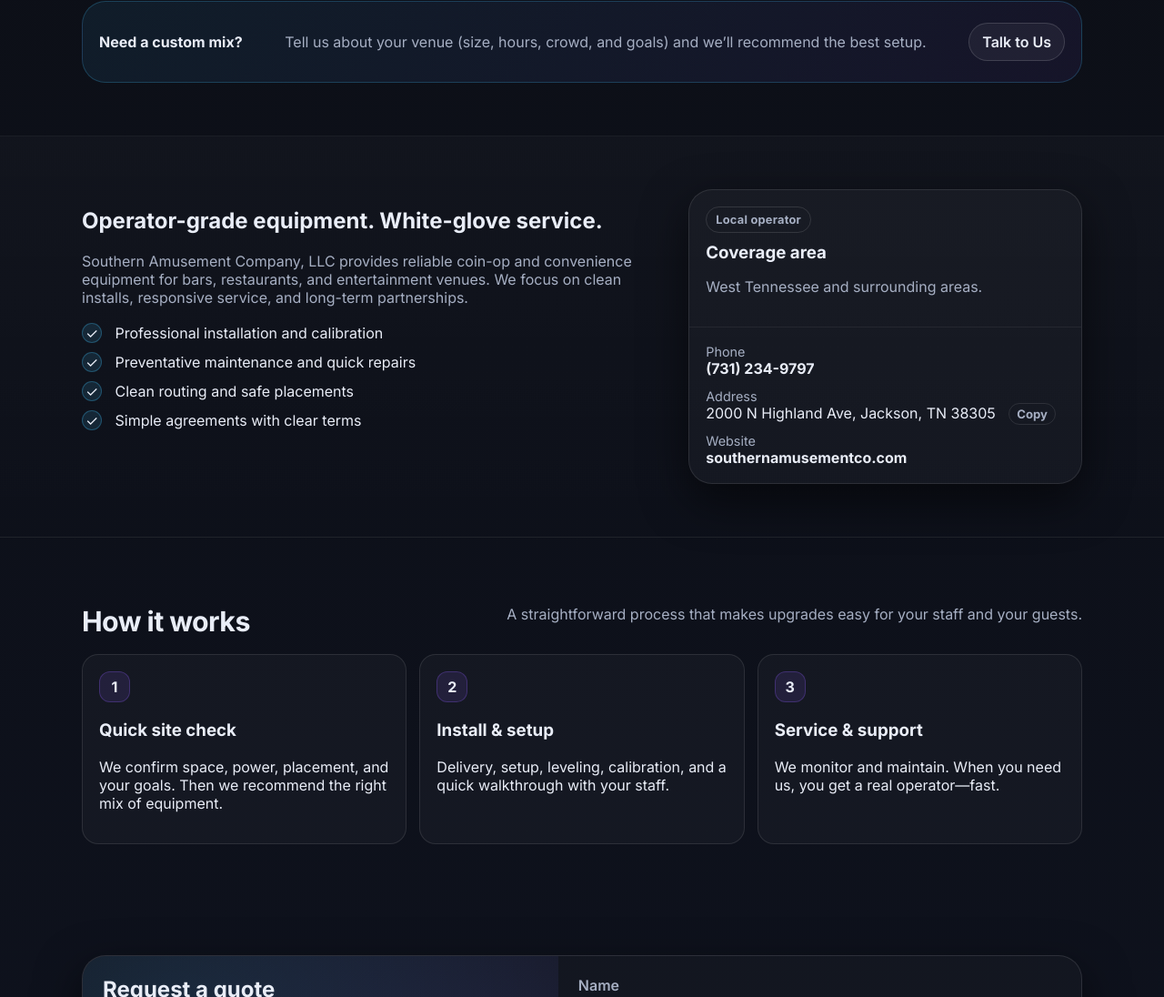
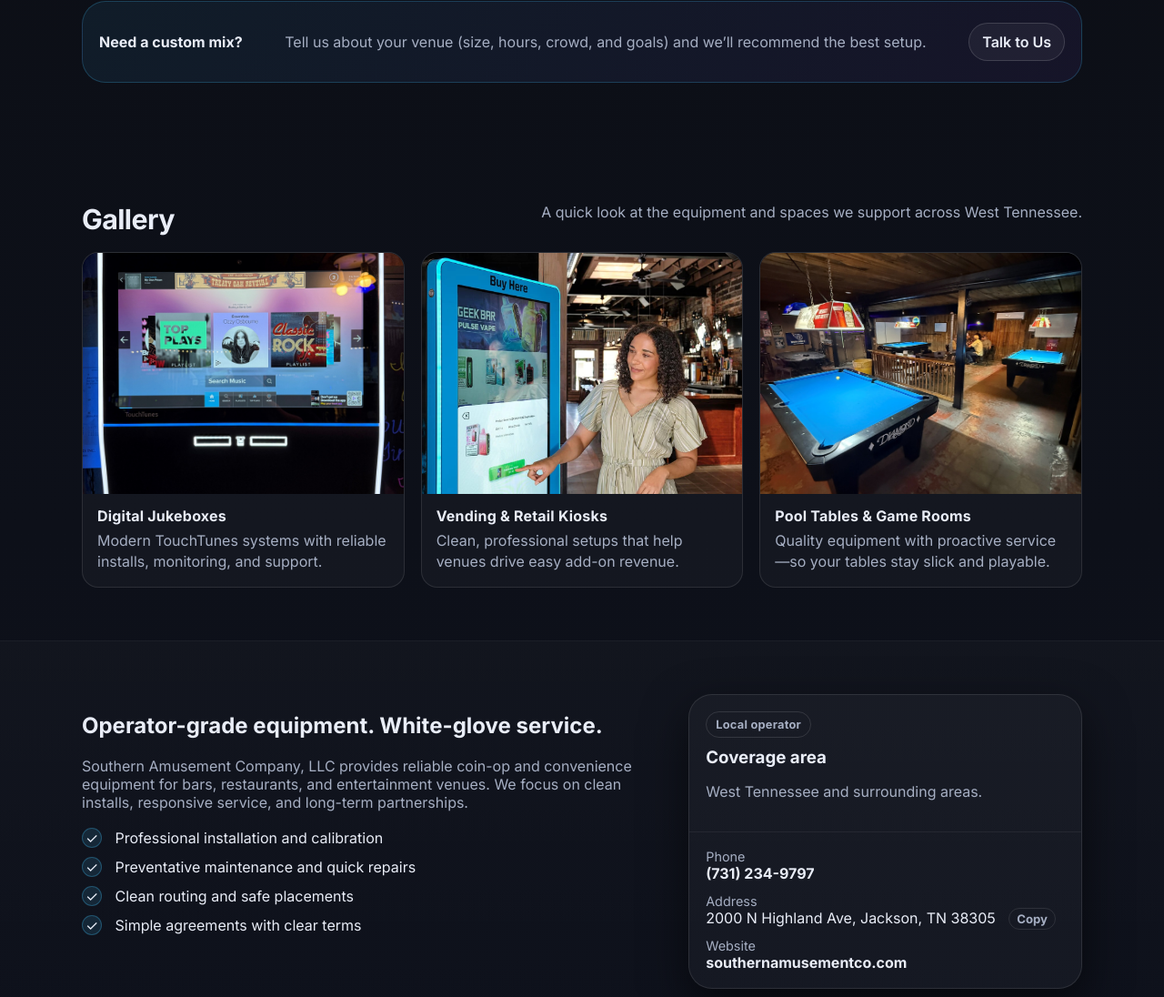
Before and after one commit to 1pocket/1pocket.github.io, a plain HTML site: page index.html in a window 1280 px wide. Shown: the part 1223-2319 px from the top of the page at 91% size. Drawn offline with Linux system fonts and the light colour scheme.

Commit message:
V4UPDATE

```diff
--- a/assets/css/style.css
+++ b/assets/css/style.css
@@ -436,10 +436,13 @@ input:focus, textarea:focus{
   justify-content:space-between;
 }
 .footer-logo{
-  width: 180px;
-  border-radius: 14px;
-  border: 1px solid rgba(255,255,255,.06);
-  opacity: .92;
+  height: 56px;
+  width: auto;
+  max-width: 240px;
+  border-radius: 0;
+  border: 0;
+  opacity: .95;
+  filter: drop-shadow(0 10px 18px rgba(0,0,0,.45));
 }
 .footer-right{
   display:flex;
@@ -533,3 +536,48 @@ input:focus, textarea:focus{
   .form-row{ grid-template-columns: 1fr; }
   .footer-inner{ flex-direction:column; align-items:flex-start; }
 }
+
+
+/* Gallery */
+.gallery-grid{
+  display:grid;
+  grid-template-columns: repeat(3, minmax(0,1fr));
+  gap: 18px;
+}
+.media-card{
+  margin:0;
+  border: 1px solid var(--border);
+  border-radius: var(--radius);
+  overflow:hidden;
+  background: rgba(255,255,255,.03);
+  transition: transform .12s ease, border-color .12s ease;
+}
+.media-card:hover{
+  transform: translateY(-2px);
+  border-color: rgba(255,255,255,.22);
+}
+.media-card-img{
+  aspect-ratio: 4 / 3;
+  background: rgba(0,0,0,.25);
+}
+.media-card-img img{
+  width:100%;
+  height:100%;
+  object-fit: cover;
+  display:block;
+}
+.media-card-cap{
+  padding: 14px 16px 16px;
+}
+.media-card-title{
+  font-weight: 800;
+  letter-spacing: .2px;
+}
+.media-card-text{
+  margin-top: 6px;
+  line-height:1.45;
+}
+@media (max-width: 900px){
+  .gallery-grid{ grid-template-columns: 1fr; }
+  .media-card-img{ aspect-ratio: 16 / 10; }
+}
--- a/index.html
+++ b/index.html
@@ -38,6 +38,7 @@
 
         <div class="nav-links" id="navLinks">
           <a href="#services">Services</a>
+          <a href="#gallery">Gallery</a>
           <a href="#about">About</a>
           <a href="#process">Process</a>
           <a href="#contact">Contact</a>
@@ -135,7 +136,49 @@
       </div>
     </section>
 
-    <section class="section section-alt" id="about">
+
+  <section id="gallery" class="section">
+    <div class="container">
+      <div class="section-head">
+        <h2>Gallery</h2>
+        <p class="muted">A quick look at the equipment and spaces we support across West Tennessee.</p>
+      </div>
+
+      <div class="gallery-grid">
+        <figure class="media-card">
+          <div class="media-card-img">
+            <img src="/jukebox.jpg" alt="TouchTunes digital jukebox" loading="lazy" />
+          </div>
+          <figcaption class="media-card-cap">
+            <div class="media-card-title">Digital Jukeboxes</div>
+            <div class="media-card-text muted">Modern TouchTunes systems with reliable installs, monitoring, and support.</div>
+          </figcaption>
+        </figure>
+
+        <figure class="media-card">
+          <div class="media-card-img">
+            <img src="/vape.jpg" alt="Vending kiosk inside a venue" loading="lazy" />
+          </div>
+          <figcaption class="media-card-cap">
+            <div class="media-card-title">Vending & Retail Kiosks</div>
+            <div class="media-card-text muted">Clean, professional setups that help venues drive easy add-on revenue.</div>
+          </figcaption>
+        </figure>
+
+        <figure class="media-card">
+          <div class="media-card-img">
+            <img src="/tables.jpg" alt="Pool tables inside a bar" loading="lazy" />
+          </div>
+          <figcaption class="media-card-cap">
+            <div class="media-card-title">Pool Tables & Game Rooms</div>
+            <div class="media-card-text muted">Quality equipment with proactive service—so your tables stay slick and playable.</div>
+          </figcaption>
+        </figure>
+      </div>
+    </div>
+  </section>
+
+<section class="section section-alt" id="about">
       <div class="container">
         <div class="split">
           <div>
@@ -275,12 +318,14 @@
   <footer class="footer">
     <div class="container footer-inner">
       <div class="footer-left">
-        <img class="footer-logo" src="/assets/img/logo-mono-dark.jpg" alt="Southern Amusement Company LLC" />
+        <img class="footer-logo" src="/assets/img/logo-neon.png" alt="Southern Amusement Company LLC" />
         <p class="tiny muted">© <span id="year"></span> Southern Amusement Company, LLC. All rights reserved.</p>
       </div>
 
       <div class="footer-right">
         <a href="#services">Services</a>
+        <a href="#gallery">Gallery</a>
+          <a href="#gallery">Gallery</a>
         <a href="#about">About</a>
         <a href="#contact">Contact</a>
         <a href="#top">Back to top ↑</a>
```
